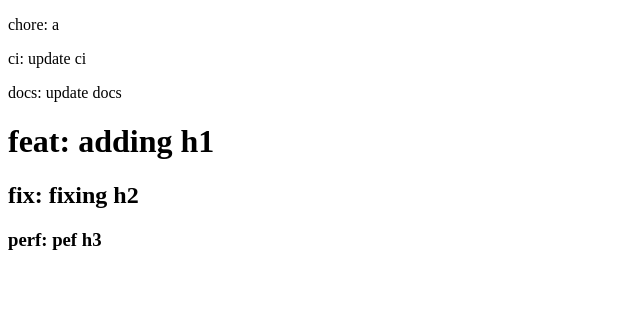
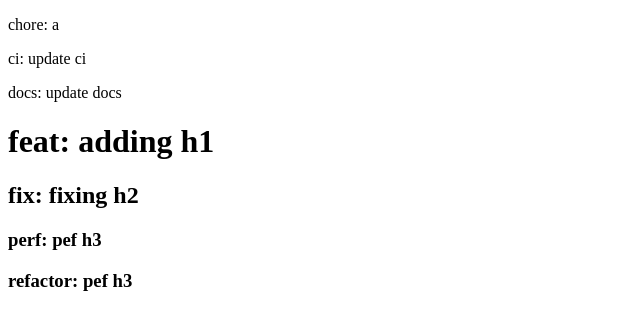
Before and after one commit to antonhallstrom/g-actions, a website: page src/index.html in a window 1280 px wide. Shown: the whole page, without its empty margins (0-640 px from the left). Drawn offline with Linux system fonts and the light colour scheme.

Commit message:
refactor: h3

```diff
--- a/src/index.html
+++ b/src/index.html
@@ -13,5 +13,6 @@
   <h1>feat: adding h1</h1>
   <h2>fix: fixing h2</h2>
   <h3>perf: pef h3</h3>
+  <h3>refactor: pef h3</h3>
 </body>
 </html>
```
